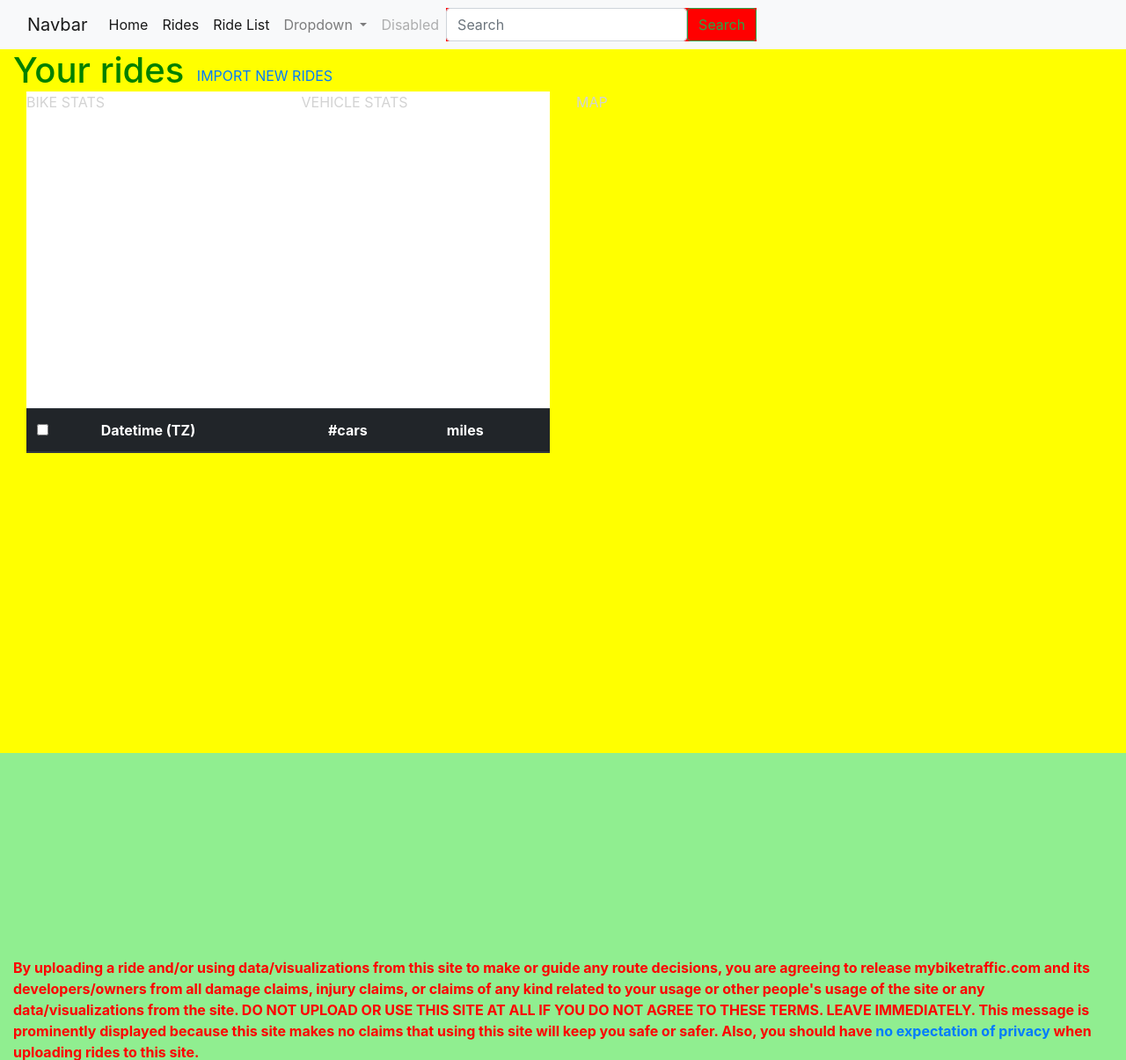
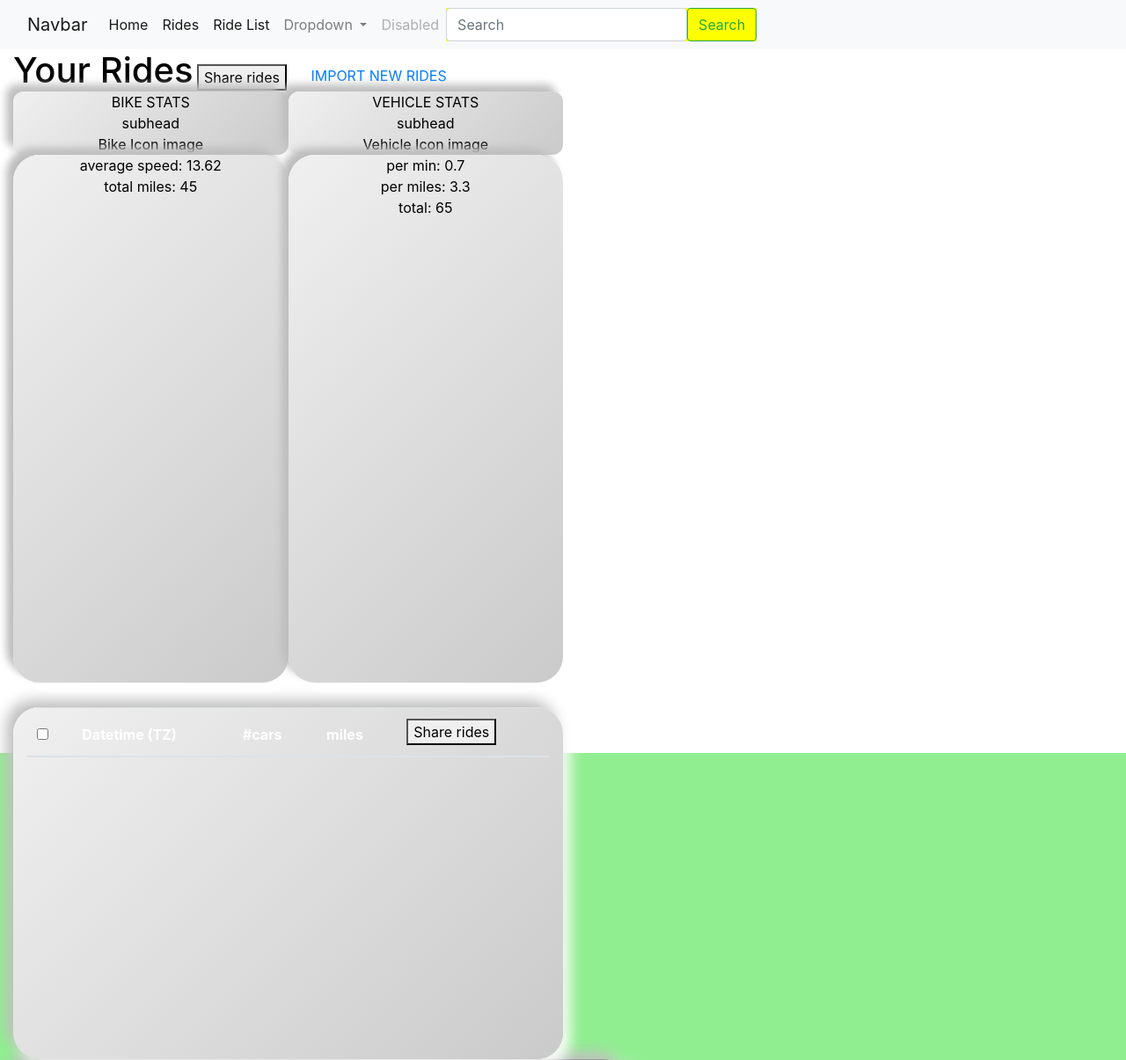
Before and after one commit to kartoone/mybiketraffic-ui, a CodeIgniter app: page /simple/welcome/rides in a window 1280 px wide. Shown: the top 1205 px of the page at 88% size. Run offline with CodeIgniter, Linux system fonts and the light colour scheme; data that the repository does not hold is empty; some libraries are stand-ins or nearby versions; grey boxes are pictures that could not be loaded.

Commit message:
latest week of 4-1-2022

```diff
--- a/application/views/rides.php
+++ b/application/views/rides.php
@@ -1,27 +1,29 @@
 <style>
 form {
   display:inline;
-  color: red;
-  background-color: red;
+  color: white;
+  background-color: yellow;
 }
 </style>
 <style>
 body {
-  color: lightgray;
+  color: yellow;
   background-color: lightgreen;
 }
 main{
-	background-color:yellow;
+	color: black;
+	background-color:white;
 }
 h1 {
-  color: green;
+  color: black;
 }
 .scrollable {
   overflow-y: scroll;
 }
 </style>
-<h1 style="display:inline">Your rides</h1>
-<div style="display:inline;margin-left:10px;vertical-align:text-bottom"><?= anchor('rides/import','IMPORT NEW RIDES'); ?></div>
+<h1 style="display:inline">Your Rides</h1>
+<button>Share rides</button>
+<div class="btn btn-default" style="display:inline;margin-left:10px;vertical-align:text-bottom"><?= anchor('rides/import','IMPORT NEW RIDES'); ?></div>
 <link rel="stylesheet" type="text/css" href="https://cdn.datatables.net/1.10.19/css/jquery.dataTables.css">
 <script type="text/javascript" charset="utf8" src="https://cdn.datatables.net/1.10.19/js/jquery.dataTables.js"></script>
 <div class="container-fluid">
@@ -29,30 +31,47 @@ h1 {
 		<div class="col-md-6 d-flex flex-column">
 			<div class="row">
 				<div class="col-md-12">
-					<div style="height:360px;background-color:white">
+					<div style="height:700px;">
 						<div class="row">
-							<div class="col-md-6">
-								BIKE STATS
+							<div class="col-md-6 center" style="border-radius: 12px;background: linear-gradient(315deg, #cacaca, #f0f0f0);box-shadow:  -8px -8px 10px #bebebe,8px 8px 10px #ffffff;">
+								BIKE STATS	<br>
+								subhead <br>
+								Bike Icon image
 							</div>
-							<div class="col-md-6">
-								VEHICLE STATS
+							<div class="col-md-6 center"style="border-radius: 12px;background: linear-gradient(315deg, #cacaca, #f0f0f0);box-shadow:  -8px -8px 10px #bebebe,8px 8px 10px #ffffff;">
+								VEHICLE STATS <br>
+								subhead <br>
+								Vehicle Icon image
+									<div>
+									<i class="fa-solid fa-bicycle"></i>
+									</div>
+							</div>
+							<div class="col-md-6 center"style="height:600px;border-radius: 30px;background: linear-gradient(315deg, #cacaca, #f0f0f0);box-shadow:  -8px -8px 8px #bebebe,8px 8px 8px #ffffff;">
+								average speed:     13.62 <br>
+								total miles:       45
+							</div>
+							<div class="col-md-6 center"style="height:600px;border-radius: 30px;background: linear-gradient(315deg, #cacaca, #f0f0f0);box-shadow:  -8px -8px 8px #bebebe,8px 8px 8px #ffffff;">
+								per min:     0.7 <br>
+								per miles:   3.3 <br>
+								total:       65
 							</div>
 						</div>
 					</div>
 				</div>
 			</div>
-			<div class="row scrollable flex-grow-1" style="height:600px">
+			<div class="row scrollable flex-grow-1" style="height:400px;border-radius: 30px;background: linear-gradient(315deg, #cacaca, #f0f0f0);box-shadow:  -8px -8px 16px #bebebe,8px 8px 16px #ffffff;">
 				<div class="col-md-12">
 					<?php
 						echo form_open('rides/multisubmit',  ['id'=>'multiform']);
 					?>
 					<table id="ridetable" class="table table-md compact">
-					  <thead class="thead-dark">
+					  <thead class="">
 					  	<tr>
 					       	<th><?php echo form_checkbox('checkallmulti', 1, false, 'onclick="$(\'.checkall\').prop(\'checked\', $(this).prop(\'checked\'));"'); ?></th>
 							<th>Datetime (TZ)</th>
 					       	<th>#cars</th>
 					        <th>miles</th>
+							<th><button>Share rides</button></th>
 					    </tr>
 					  </thead>
 					  <tbody>
@@ -70,7 +89,7 @@ h1 {
 						  <td><?php echo form_checkbox(['name'=>'checkall[]','value'=>$ride->id,'checked'=>false,'class'=>'checkall']); ?></td>
 						  <td><span class="moving"><?php echo anchor('rides/view/'.$ride->id, $ride->localtimestr); ?></span> <?php echo $videostr; ?></td>
 						  <td><span class="moving"><?php echo $ride->movingcars; ?></span></td>
-						  <td class="imperial" style="border-left:1px solid #000"><?php echo $ride->diststr; ?></td>
+						  <td class="imperial" style="border-left:2px solid #000"><?php echo $ride->diststr; ?></td>
 						</tr>
 						<?php endforeach; ?>
 						</tbody>
@@ -81,8 +100,8 @@ h1 {
 				</div>
 			</div>
 		</div>
-		<div class="col-md-6">
-			MAP<br clear="all" />
+			<iframe src="https://www.google.com/maps/embed?pb=!1m18!1m12!1m3!1d26629.495750413756!2d-86.82588801001114!3d33.45746111760029!2m3!1f0!2f0!3f0!3m2!1i1024!2i768!4f13.1!3m3!1m2!1s0x8889193f37ce0795%3A0xe74c32794bbfc294!2sHomewood%2C%20AL!5e0!3m2!1sen!2sus!4v1648786754729!5m2!1sen!2sus" width="700" height="1100" style="border-radius: 30px;background: linear-gradient(315deg, #cacaca, #f0f0f0);box-shadow:  -8px -8px 16px #bebebe,14px 14px 28px #ffffff;;" allowfullscreen="" loading="lazy" referrerpolicy="no-referrer-when-downgrade"></iframe>
 		</div>
+			</div>
 	</div>
 </div>
```
